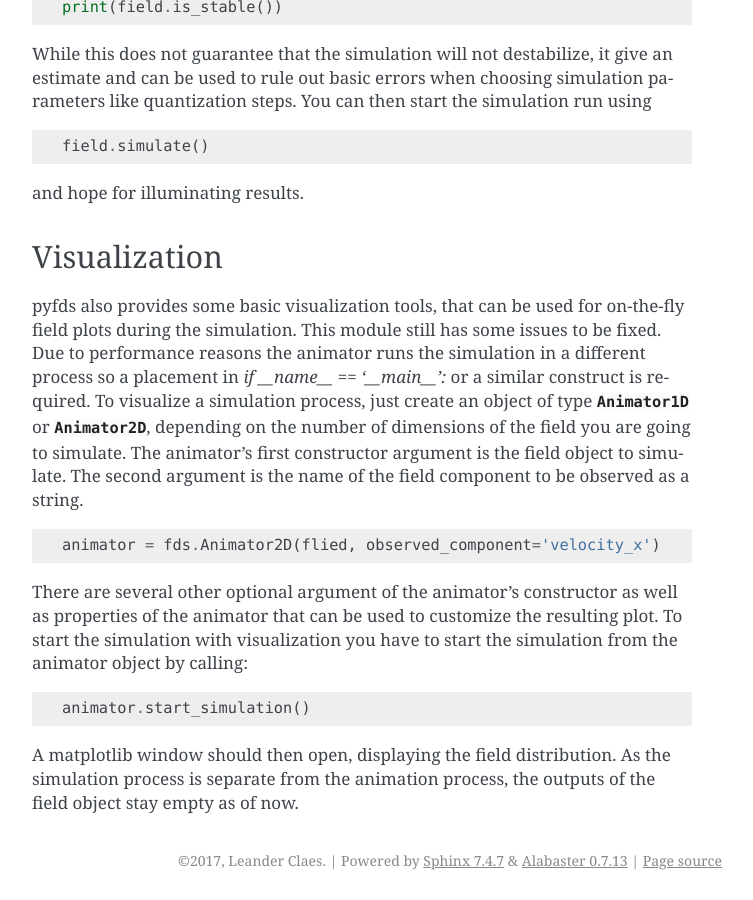
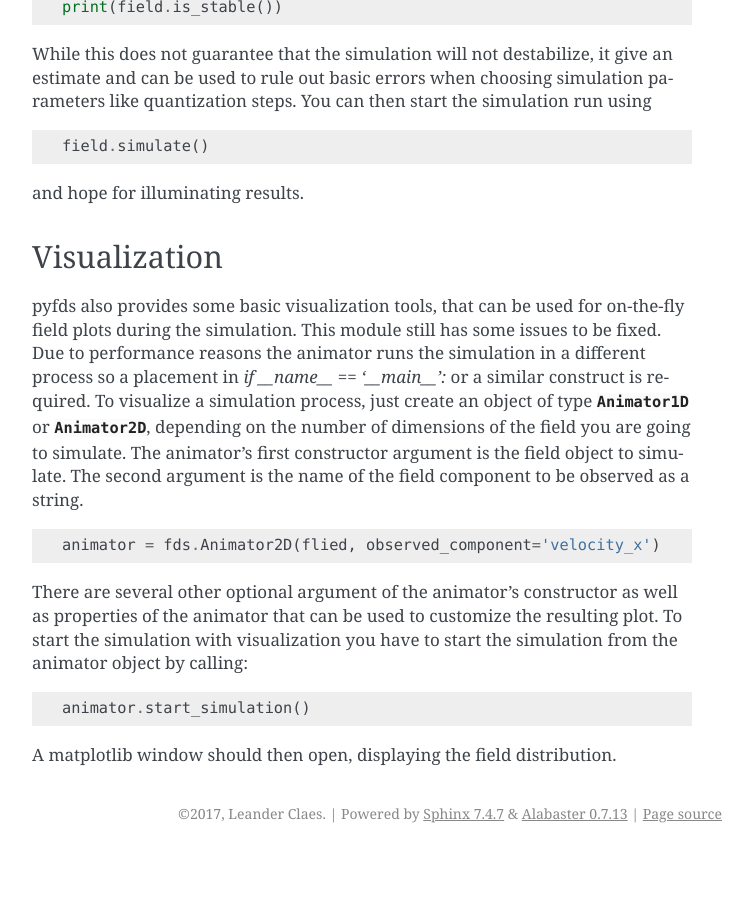
Before and after one commit to emtpb/pyfds, a Sphinx documentation site: the page built from doc/usage.rst, in a window 1280 px wide and 900 px high, scrolled down 3136 px. Shown: the whole window, without its empty margins (388-1141 px from the left). Built offline with Sphinx 7.4.7, drawn with Linux system fonts in a browser that asks for light colours; formulas are drawn with MathJax 3; the version number could not be read and is left out; after the commit the page ends 3989 px from its top, so only the background shows below that.

Commit message:
Update documentation.

```diff
--- a/doc/usage.rst
+++ b/doc/usage.rst
@@ -196,6 +196,4 @@ visualization you have to start the simulation from the animator object by calli
 
     animator.start_simulation()
 
-A matplotlib window should then open, displaying the field distribution. As the simulation
-process is separate from the animation process, the outputs of the field object stay empty as of
-now.
+A matplotlib window should then open, displaying the field distribution.
```
